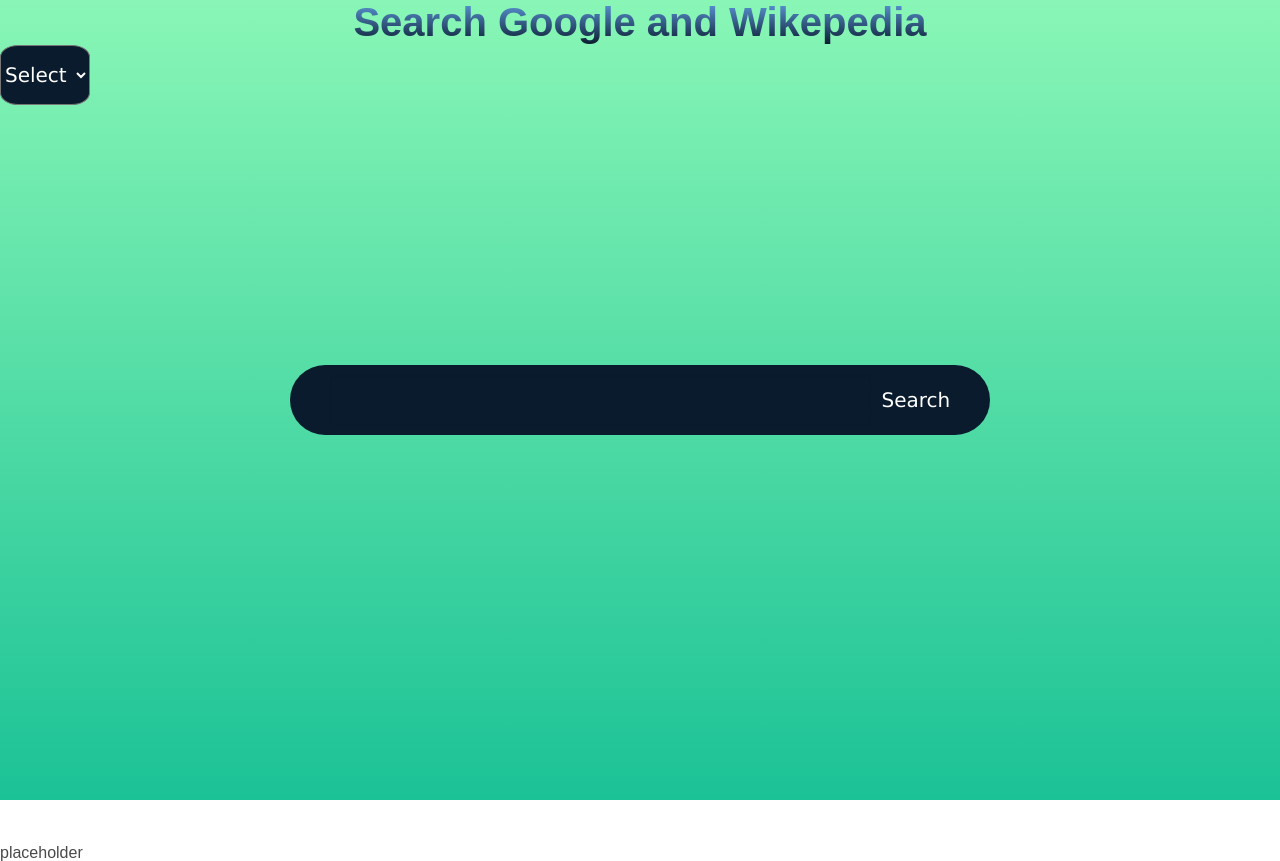
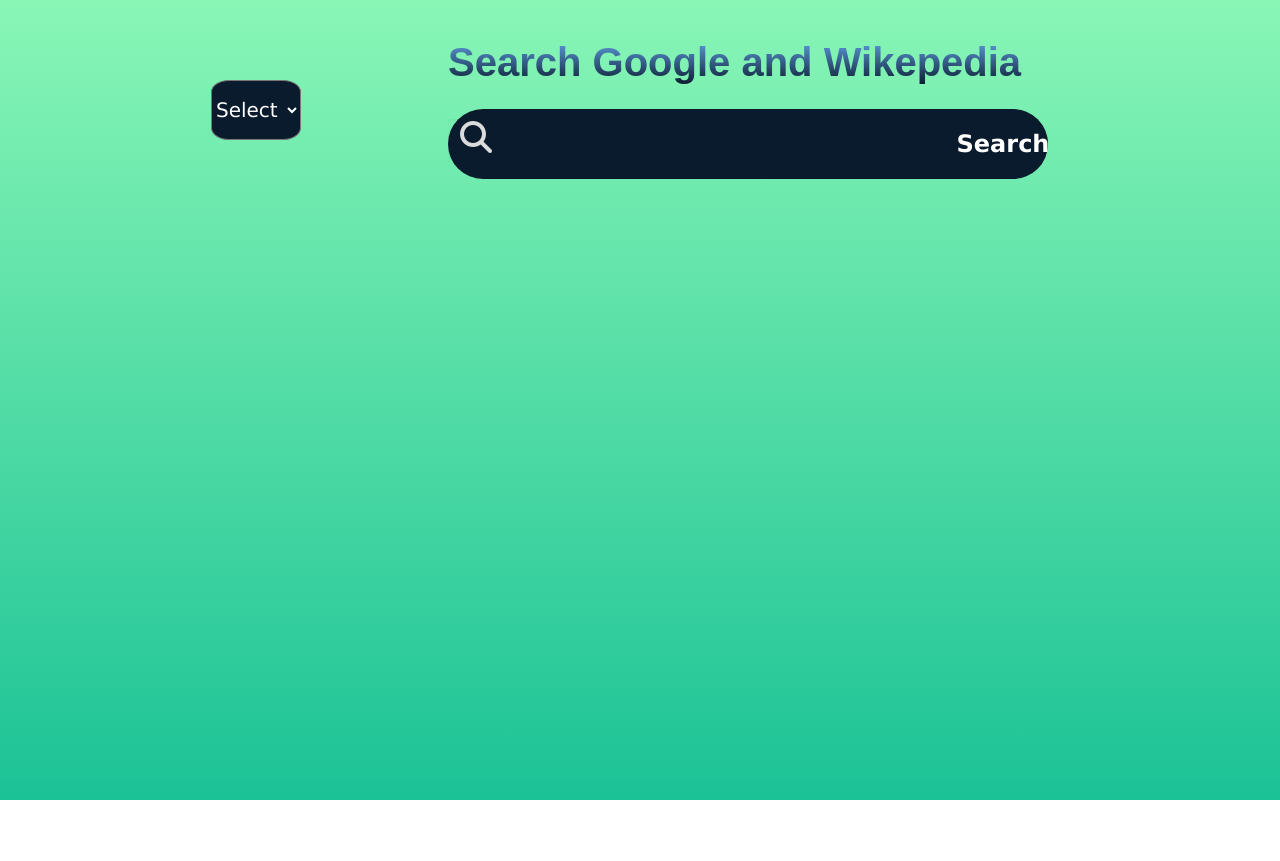
Before and after one commit to Muaizkh/Search-Displayer, a plain HTML site: page index.html in a window 1280 px wide. After the commit the page ends 800 px from the top, so only its background shows below. Drawn offline with nearby package versions, Linux system fonts and the light colour scheme.

Commit message:
Bulma applied to columns select and search bar, also CSS aplied to both, still not align select button

```diff
--- a/assets/css/style.css
+++ b/assets/css/style.css
@@ -1,29 +1,42 @@
+
+
 body {
-    margin:0;
     height: 100vh;
     width:100vw;
     background: linear-gradient(#89f6b6, #1bc296);
+    /* display: flex;
+    flex-direction: column; */
 }
+.container {
+    padding-top: 40px;
+}
+
 h1{
-    font-size: 72px;
     background: -webkit-linear-gradient( #5f9de0,  #0a1b2d);
     -webkit-background-clip: text;
     -webkit-text-fill-color: transparent;
-    text-align: center;
 }
-.search-container {
-    display: flex;
-    flex-direction: row;
-}
+
 #search-btn {
     background-color: #0a1b2d;
     color: white;
-    border-radius: 40%;
+    border-radius: 50%;
     width: 90px;
     height: 60px;
-    font-size: 20px;
+    font-size: 24px;
+    font-weight: bolder;
     font-family: 'Lucida Sans', 'Lucida Sans Regular', 'Lucida Grande', 'Lucida Sans Unicode', Geneva, Verdana, sans-serif;
 }
+#search-btn:hover {
+    background-color: white;
+    color:#0a1b2d
+}
+#select-btn {
+    display: flex;
+    justify-content: center;
+    align-items: center;
+}
+
 #history-selector {
     background-color: #0a1b2d;
     color: white;
@@ -32,7 +45,6 @@ h1{
     height: 60px;
     font-size: 20px;
     font-family: 'Lucida Sans', 'Lucida Sans Regular', 'Lucida Grande', 'Lucida Sans Unicode', Geneva, Verdana, sans-serif;
-    position: relative;
 }
 img {
     height: 50px;
@@ -45,28 +57,21 @@ img {
 
 
 #search {
-    position:absolute;
-    top:50%;
-    left:50%;
-    transform:translate(-50%, -50%);
     background: #0a1b2d;
     height: 70px;
-    width: 700px;
-    padding: 10px;
+    width: 600px;
     border-radius:40px;
     display:flex;
     justify-content: space-between;
-    align-items: center;
+     align-items: center;
 }
 
 #search-input {
     border: none;
     background: none;
     outline: none;
-    padding:0;
     color:white;
     font-size: 20px;
-    margin-left: 30px;
     line-height: 40px;
 }
 .hide {
--- a/assets/js/script.js
+++ b/assets/js/script.js
@@ -166,6 +166,7 @@ function displaySearchResults(results) {
         object.append(description);
 
         resultsList.append(object);
+        // resultsList.classList.replace("hide","show")
     })
 }
 
--- a/index.html
+++ b/index.html
@@ -6,6 +6,7 @@
     <meta name="viewport" content="width=device-width, initial-scale=1.0">
     <title>Search Displayer</title>
     <link href="https://cdn.jsdelivr.net/npm/bulma@0.9.4/css/bulma.min.css" rel="stylesheet"/>
+    <link rel="stylesheet" href="https://cdnjs.cloudflare.com/ajax/libs/font-awesome/6.2.0/css/all.min.css" integrity="sha512-xh6O/CkQoPOWDdYTDqeRdPCVd1SpvCA9XXcUnZS2FmJNp1coAFzvtCN9BmamE+4aHK8yyUHUSCcJHgXloTyT2A==" crossorigin="anonymous" referrerpolicy="no-referrer" />
     <link rel="stylesheet" href="./assets/css/reset.css"/>
     <link rel="stylesheet" href="./assets/css/style.css"/>
     <link rel="stylesheet" href="https://code.jquery.com/ui/1.12.1/themes/base/jquery-ui.css"/>
@@ -17,29 +18,31 @@
         6.Footer -->
 </head>
 <body>
-<header>
-    <h1 class="title is-2 is-flex-direction-column">Search Google and Wikepedia</h1>
-</header>
-    <main>
-        <section class="search-container hero is-fullheight">
+    <header>
+
+    </header>
+    <main class="container">
+    <div class="columns is-vcentered is-multiline is-gapless search-container">
+        <div id="select-btn" class="column is-4">
             <div id="search-history" class="dropdown is-active">
                 <select id="history-selector">
                    <option class="history-option" value="" disabled selected=>Select</option>
                </select>
            </div>
-            <div id="search" class="input-container panel-block">
-                <!-- <h2></h2> -->
-                <!-- <input id="search-input" type="text"> -->
+        </div>
+        <div class="column is-6 is-justify-content-space-evenly">
+            <h1 class="title is-2">Search Google and Wikepedia</h1>
+            <div id="search" class="input-container control has-icons-left">
                 <input class="input" id="search-input" type="text">
+                <span class="icon is-left is-medium align-items-center">
+                    <i class="fas fa-search fa-2x mt-4 ml-4"></i>
+                  </span>
+                <!-- <img src="./assets/magnifying-glass.svg" alt="magnifying glass icon"/> -->
                 <button id="search-btn" class="button is-link">Search</button>
-                <span class="icon is-right">
-                  <i class="fas fa-search"></i>
-                </span>
-
-            <!-- <img src="./assets/magnifying-glass.svg" alt="magnifying glass icon"/> -->
             </div>
-        </section>
-        <section class="results-container">
+        </div>
+    </div>
+        <section class="results-container ">
             <h3 class="hide">Results : <span id="recent-search"></span></h3>
             <ul id="results-list">
             </ul>
@@ -49,8 +52,12 @@
     <script src="https://code.jquery.com/ui/1.12.1/jquery-ui.js"></script>
     <script src="./assets/js/script.js"></script>
 </body>
-<footer>
-    placeholder
-</footer>
+<!-- <footer class="footer">
+    <div class="content has-text-centered">
+      <p>
+        <strong>Made</strong> by <a href="https://github.com/Muaizkh">Muaizkh,</a> <a href="https://github.com/CanadianMREh">Jaymen</a> and
+        <a href="https://github.com/puentedg">Gabriella</a>
+      </p>
+    </div>
+  </footer> -->
 </html>
-<!-- class="button is-link" -->
```
